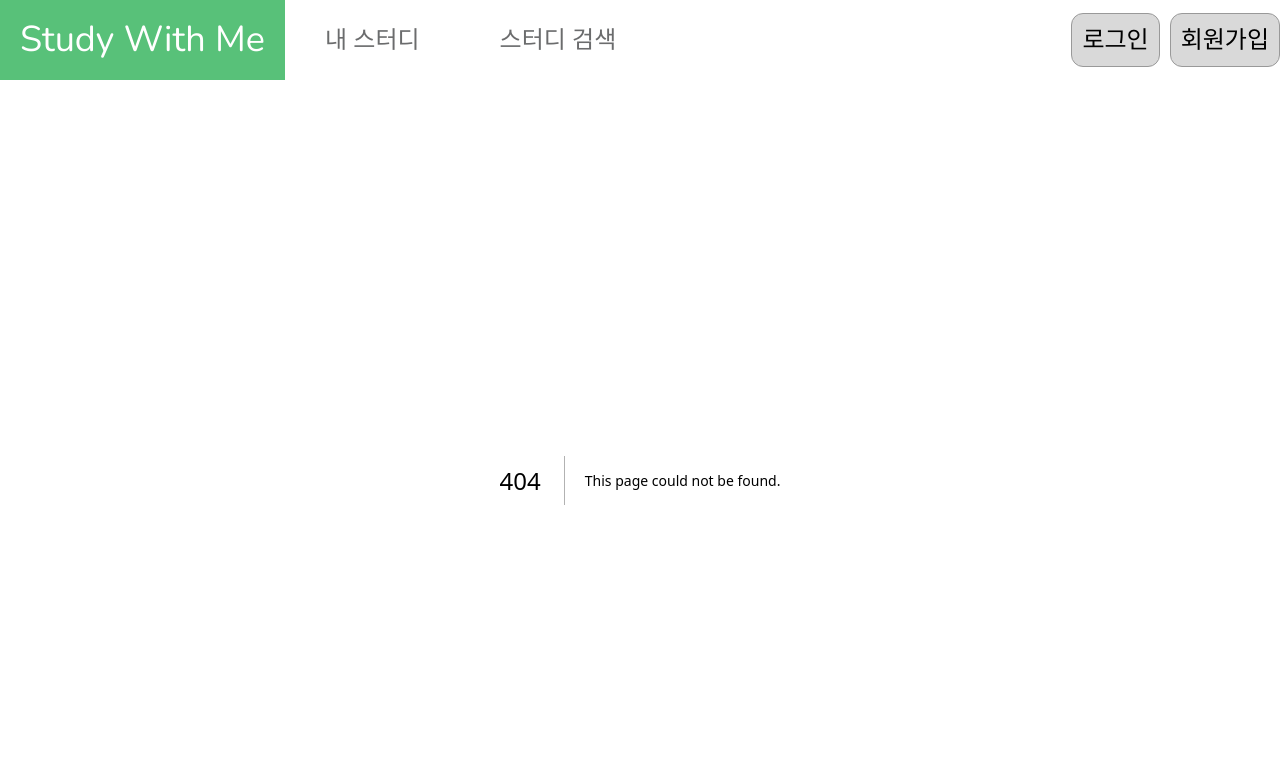
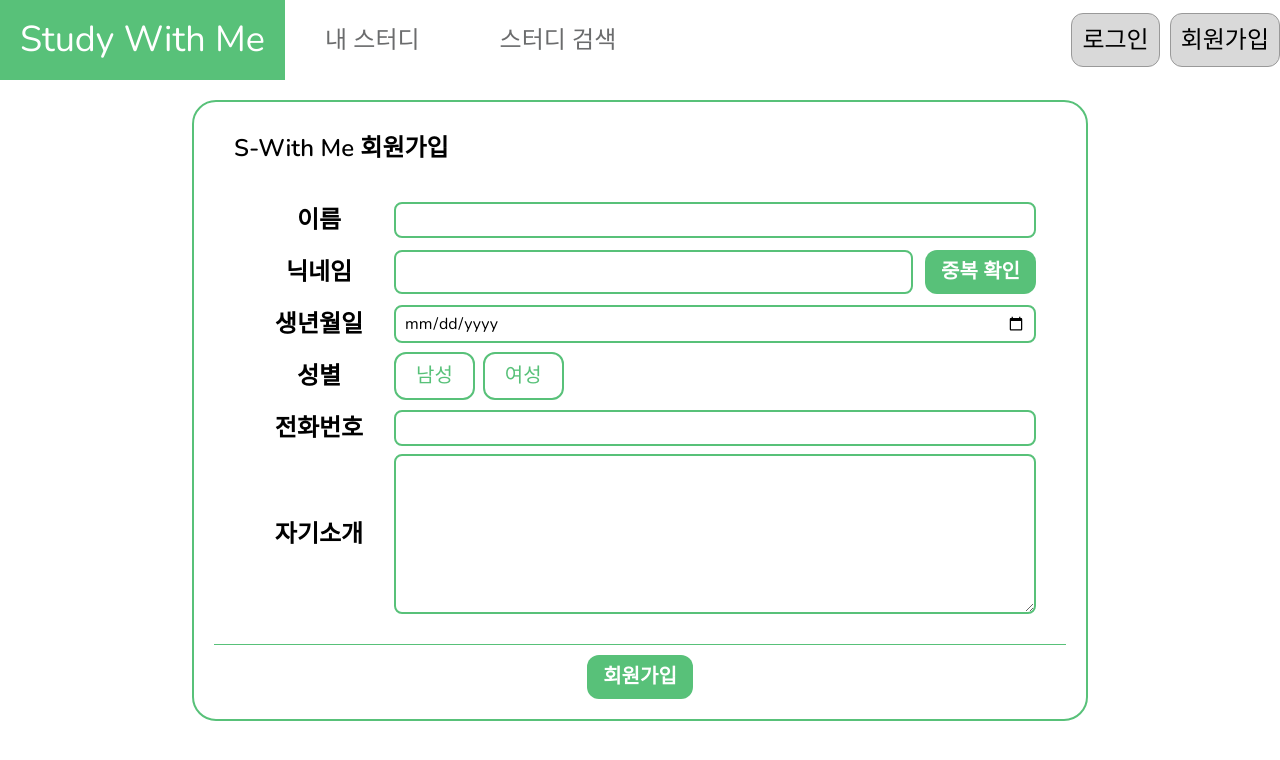
Before and after one commit to Team-Do-Nothing/swithme-frontend, a Next.js app: page /signup/social/kakao/1 in a window 1280 px wide. Before the commit this address had no page. Shown: the top 760 px of the page. Built offline with nearby package versions, Linux system fonts and the light colour scheme.

Commit message:
[feat] #38 UI 적용

```diff
--- /dev/null
+++ b/src/app/(auth)/signup/social/kakao/[oauthId]/page.tsx
@@ -0,0 +1,63 @@
+'use client'
+
+import Button from "@/components/Button";
+import Input from "@/components/Input";
+import RadioButton from "@/components/RadioButton";
+import { useState } from "react";
+
+const SocialSignUp = () => {
+  const [gender, setGender] = useState<string>("");
+
+  return (
+    <div className="w-full h-full flex justify-center items-center self-stretch flex-grow-0 flex-shrink-0 overflow-hidden px-2.5 py-5">
+      <form className="w-full max-w-4xl flex flex-col justify-start items-center flex-grow-0 flex-shrink-0 overflow-hidden gap-2.5 p-5 rounded-3xl border-2 border-primary-100">
+        <div className="w-full flex flex-col justify-start items-center flex-grow-0 flex-shrink-0 overflow-hidden gap-2.5 p-2.5 border-t-0 border-r-0 border-b border-l-0 border-primary-100">
+          <div className="flex flex-col justify-start items-start self-stretch flex-grow-0 flex-shrink-0 relative overflow-hidden px-2.5">
+            <p className="flex-grow-0 flex-shrink-0 text-2xl font-semibold text-left text-black">
+              S-With Me 회원가입
+            </p>
+          </div>
+          <div className="w-full flex flex-col justify-start items-center flex-grow-0 flex-shrink-0 overflow-hidden p-2.5">
+            <div className="w-full grid grid-cols-[150px,1fr] justify-start items-center flex-grow-0 flex-shrink-0 overflow-hidden p-2.5">
+              <label htmlFor="name" className="flex flex-col justify-center items-center self-stretch flex-grow-0 flex-shrink-0 w-[150px] relative overflow-hidden gap-2.5 py-2.5 font-semibold text-left text-black text-2xl">
+                이름
+              </label>
+              <Input id="name" name="name" />
+              <label htmlFor="nickname" className="flex flex-col justify-center items-center self-stretch flex-grow-0 flex-shrink-0 w-[150px] relative overflow-hidden gap-2.5 py-2.5 font-semibold text-left text-black text-2xl">
+                닉네임
+              </label>
+              <div className="w-full flex gap-3">
+                <Input id="nickname" name="nickname" className="w-full"/>
+                <Button>중복 확인</Button>
+              </div>
+              <label htmlFor="birthdate" className="flex flex-col justify-center items-center self-stretch flex-grow-0 flex-shrink-0 w-[150px] relative overflow-hidden gap-2.5 py-2.5 font-semibold text-left text-black text-2xl">
+                생년월일
+              </label>
+              <Input id="birthdate" name="birthdate" type="date" />
+              <label htmlFor="name" className="flex flex-col justify-center items-center self-stretch flex-grow-0 flex-shrink-0 w-[150px] relative overflow-hidden gap-2.5 py-2.5 font-semibold text-left text-black text-2xl">
+                성별
+              </label>
+              <div className="flex flex-grow-0 flex-shrink-0 gap-2">
+                <input type="radio" id="male" name="gender" value="M" className="hidden peer/male"/>
+                <label htmlFor="male" className="flex justify-center items-center px-5 py-2 rounded-xl text-xl border-2 border-primary-100 bg-white text-primary-100 peer-checked/male:bg-primary-100 peer-checked/male:text-white">남성</label>
+                <input type="radio" id="female" name="gender" value="F" className="hidden peer/female"/>
+                <label htmlFor="female" className="flex justify-center items-center px-5 py-2 rounded-xl text-xl border-2 border-primary-100 bg-white text-primary-100 peer-checked/female:bg-primary-100 peer-checked/female:text-white">여성</label>
+              </div>
+              <label htmlFor="phone" className="flex flex-col justify-center items-center self-stretch flex-grow-0 flex-shrink-0 w-[150px] relative overflow-hidden gap-2.5 py-2.5 font-semibold text-left text-black text-2xl">
+                전화번호
+              </label>
+              <Input id="phone" name="phone" />
+              <div className="flex flex-col justify-center items-center self-stretch flex-grow-0 flex-shrink-0 w-[150px] relative overflow-hidden gap-2.5 py-2.5 font-semibold text-left text-black text-2xl">
+                자기소개
+              </div>
+              <textarea id="name" name="name" className="border-2 border-primary-100 rounded-lg h-40 px-4 py-2"/>
+            </div>
+          </div>
+        </div>
+        <Button size="md">회원가입</Button>
+      </form>
+    </div>
+  )
+}
+
+export default SocialSignUp;
```
